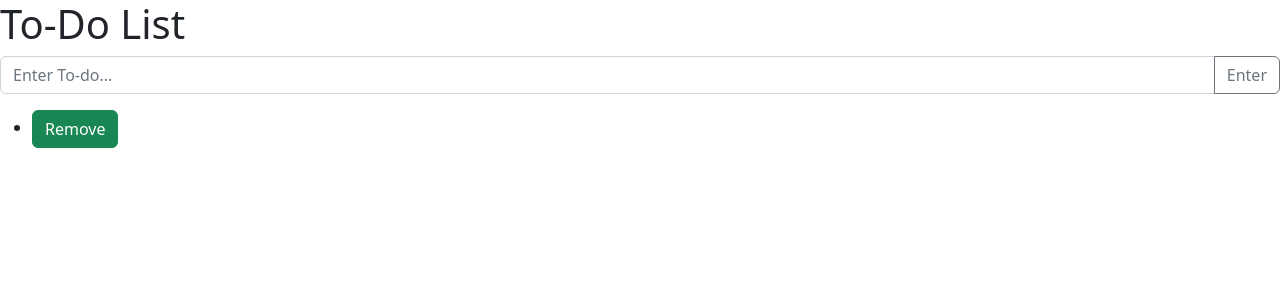
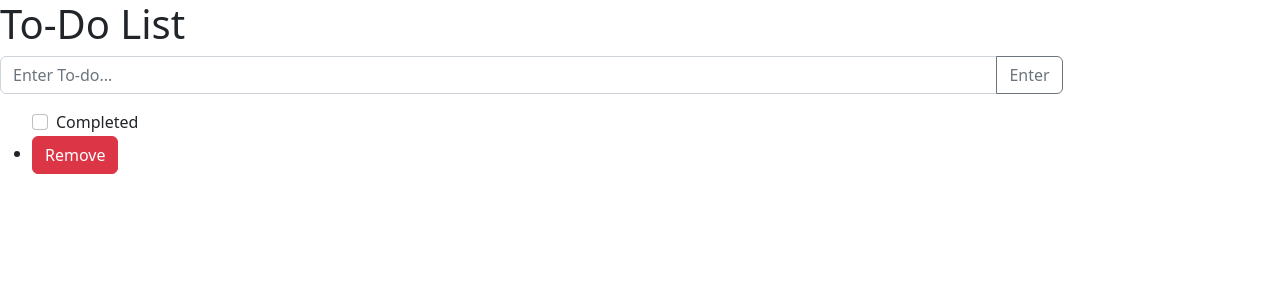
Before and after one commit to smcconaha/to-do-list, a React (Create React App) app in the folder app/: page / in a window 1280 px wide. Both pictures are taken after a click on the button "Enter". Shown: the top 300 px of the page. Built offline with nearby package versions, Linux system fonts and the light colour scheme.

Commit message:
Added divs and rows to todo list

```diff
--- a/app/src/components/Input.js
+++ b/app/src/components/Input.js
@@ -7,8 +7,11 @@ export default function Input(props) {
   const [todos, setTodos] = useState([]); //used to set the todo list
 
   return (
-    <div>
+    <div className="row">
+      <div className="col-10">
         <h1>To-Do List</h1>
+      </div>
+      <div className="col-10">
         <div className="input-group mb-3">
           <input
             className="form-control"
@@ -31,12 +34,23 @@ export default function Input(props) {
         <div>
           <ul>
             {todos.map(todo => (
+              <div>
+                <div className="form-check">
+                  <input
+                    className="form-check-input"
+                    type="checkbox"
+                    value=""
+                    id="flexCheckDefault" />
+                  <label
+                    className="form-check-label"
+                    for="flexCheckDefault">
+                    Completed
+                  </label>
+                </div>
                 <li key={todo.id}>{todo.title}
                   <button
-              className="btn btn-success"
-              type="button"
+                    className="btn btn-danger"
                     onClick={() => {
-                console.log(todos);
                       const nextTodos = [...todos];
                       nextTodos.splice(todos.indexOf(todo), 1);
                       setTodos(nextTodos);
@@ -44,10 +58,10 @@ export default function Input(props) {
                     Remove
                   </button>
                 </li>
+              </div>
             ))}
           </ul>
         </div>
-      <div>
       </div>
     </div>
   );
```
Lines whose indentation alone changed are shown as unchanged.
